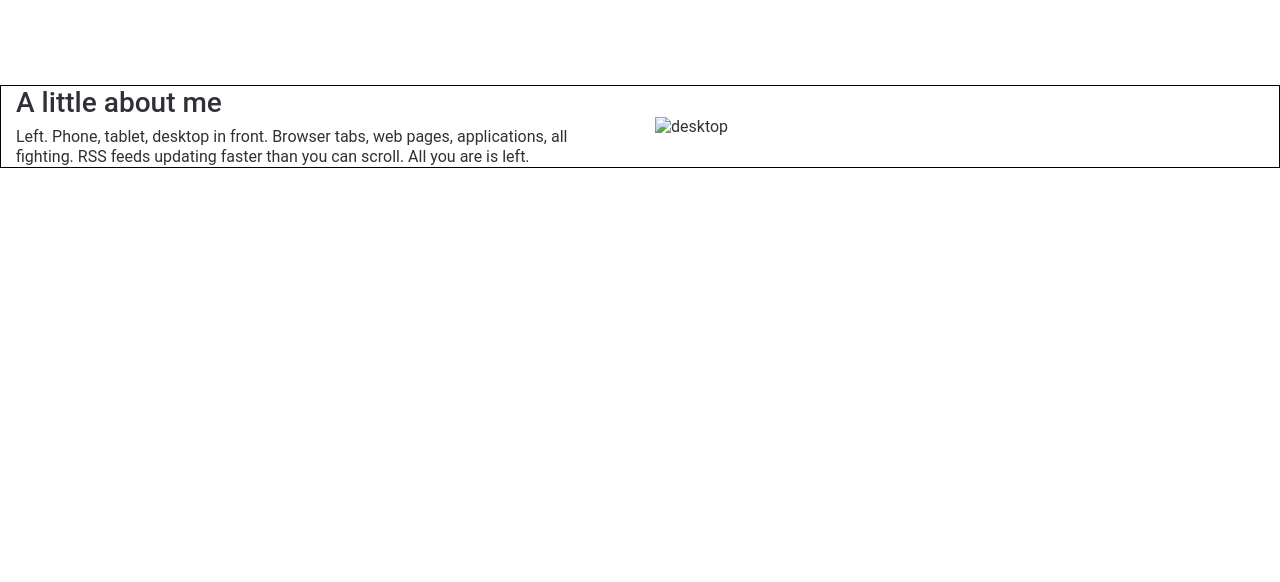
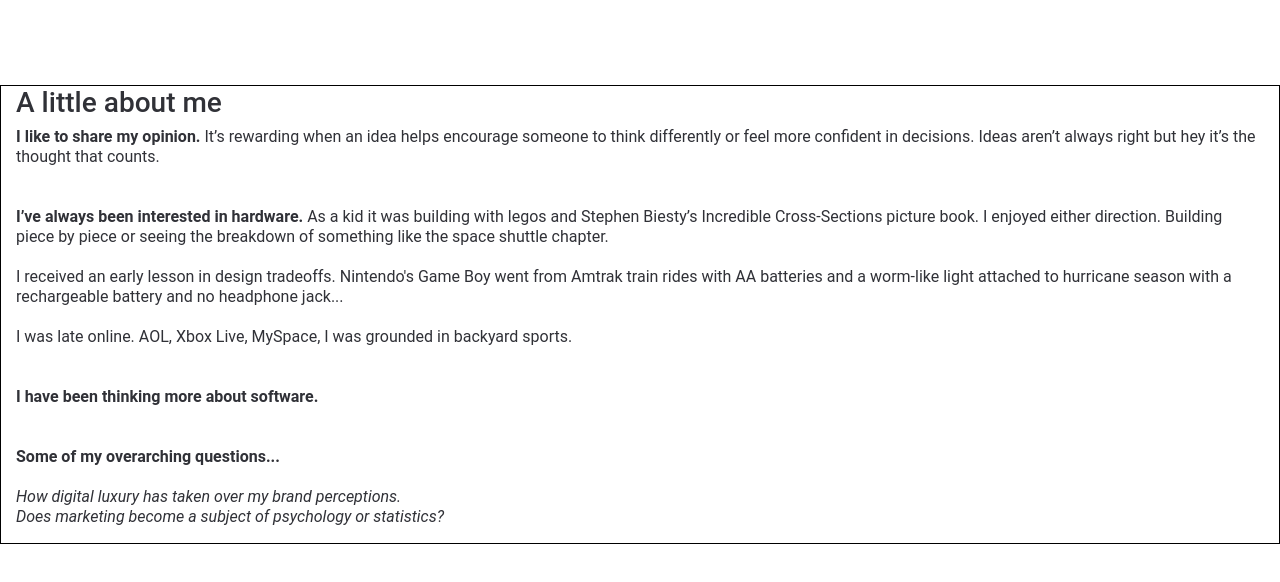
Before and after one commit to lcres7/withLukeWebsite, a plain HTML site: page aboutMe.html in a window 1280 px wide. Shown: the part 152-734 px from the top of the page. Drawn offline with nearby package versions, Linux system fonts and the light colour scheme.

Commit message:
Modified aboutMe. Renamed withLuke.html

```diff
--- a/aboutMe.html
+++ b/aboutMe.html
@@ -23,7 +23,7 @@
         <div class="collapse navbar-collapse" id="navigation-bar" aria-expanded="true">
             <ul class="navbar-nav ml-auto" id="navbar-toggle">
                 <li class="nav-item"><a class="nav-link" href="#"></a>Home</li>
-                <li class="nav-item"><a class="nav-link" href="#"></a>About</li>
+                <li class="nav-item"><a class="nav-link" href="aboutMe.html"></a>About</li>
                 <li class="nav-item"><a class="nav-link" href="#"></a>Thoughts</li>
                 <li class="nav-item"><a class="nav-link" href="#"></a>Favorites</li>
             </ul>
@@ -40,18 +40,34 @@
     <section class="about">
         <div class="container-fluid">
             <div class="row">
-                <div class="col-sm-6">
+                <div class="col-sm-12">
                     <h3>A little about me</h3>
                     <div class="row">
                         <div class="col-sm-12">
-                            Left. Phone, tablet, desktop in front. Browser tabs, web pages, applications, all fighting. RSS feeds updating faster than you can scroll. All you are is left.
-                        </div>
-                    </div>
-                </div>
-                <div class="col-sm-6">
-                    <div class="row">
-                        <div class="col-sm-12">
-                            <img class="mx-auto d-block" src="/home/luke/Code/WebDev/HTML-CSS/Pictures/desktop.jpg" alt="desktop">
+                            <p>
+                                <b>I like to share my opinion.</b>
+                                It’s rewarding when an idea helps encourage someone to think differently or feel more confident in decisions. Ideas aren’t always right but hey it’s the thought that counts.
+                                </br></br></br>
+
+                                <b>I’ve always been interested in hardware.</b>
+                                As a kid it was building with legos and Stephen Biesty’s Incredible Cross-Sections picture book. I enjoyed either direction. Building piece by piece or seeing the breakdown of something like the space shuttle chapter.
+                                </br></br>
+
+                                I received an early lesson in design tradeoffs. Nintendo's Game Boy went from Amtrak train rides with AA batteries and a worm-like light attached to hurricane season with a rechargeable battery and no headphone jack...
+                                </br></br>
+
+                                I was late online. AOL, Xbox Live, MySpace, I was grounded in backyard sports.
+                                </br></br></br>
+
+                                <b>I have been thinking more about software.</b>
+
+                                </br></br></br>
+
+
+                                <b>Some of my overarching questions...</b></br></br>
+                                <i>How digital luxury has taken over my brand perceptions. </i></br>
+                                <i>Does marketing become a subject of psychology or statistics?</i></br>
+                            </p>
                         </div>
                     </div>
                 </div>
```
Also changed, not shown: index.html (renamed from withLuke.html).
